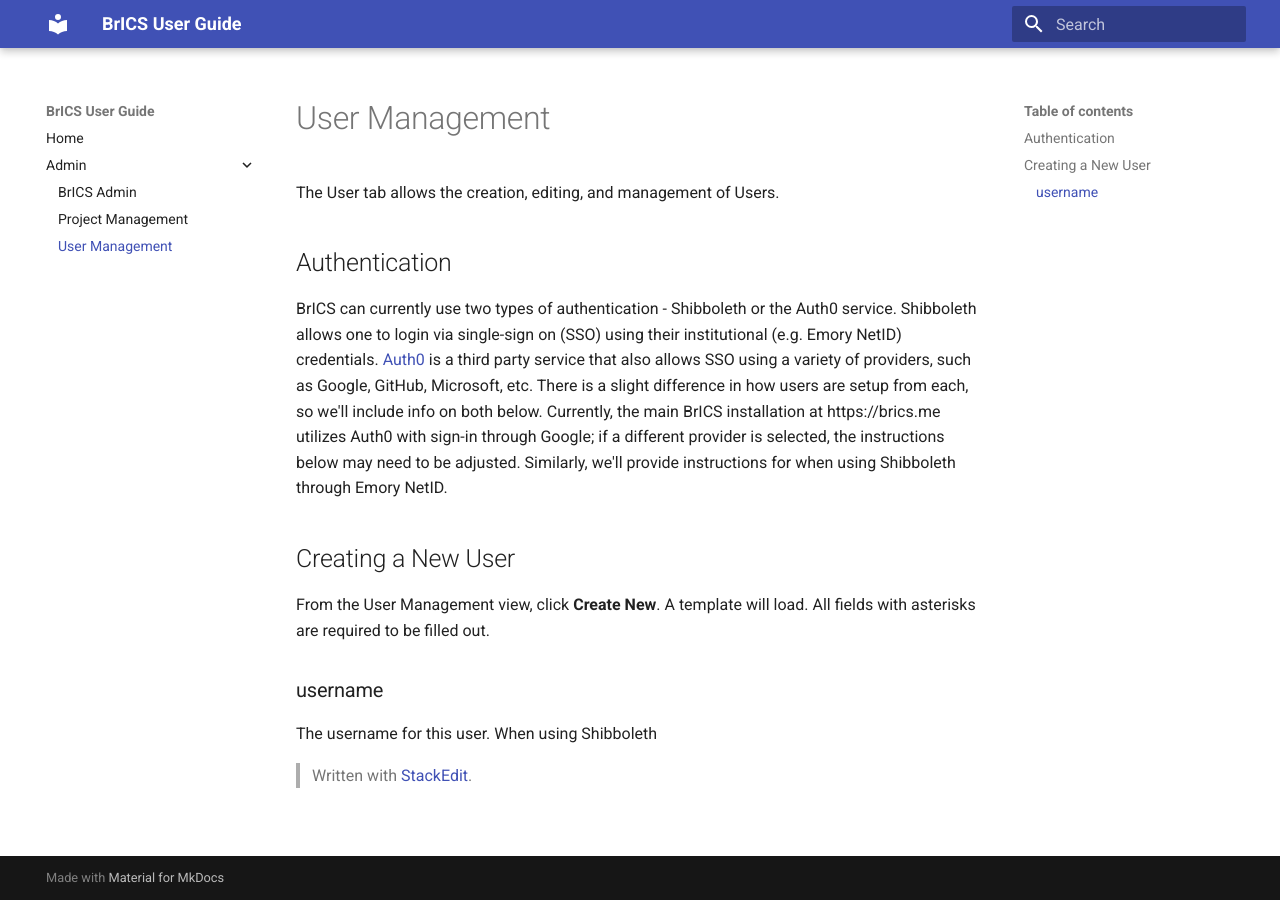
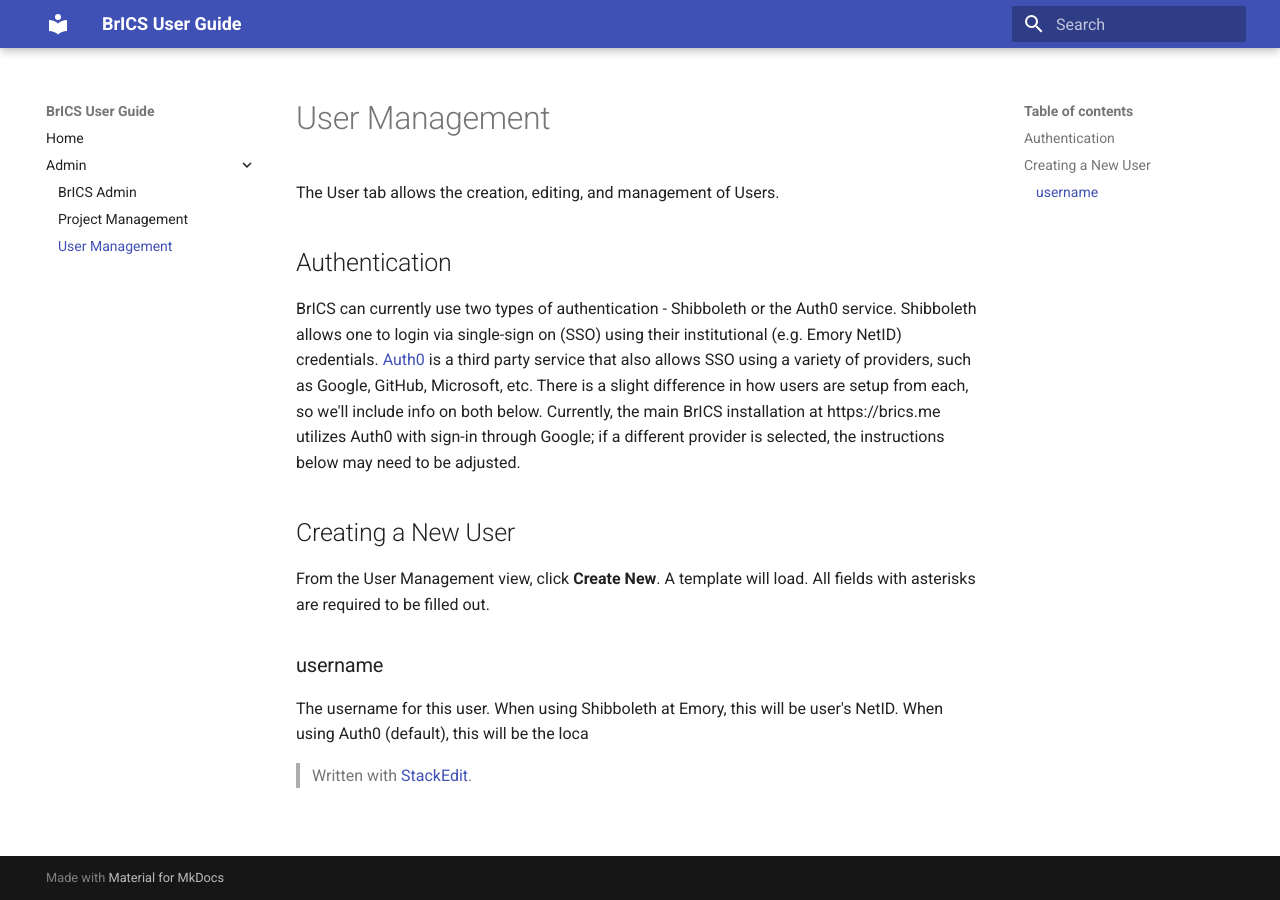
Before and after one commit to BrainImaging/brics-docs, an MkDocs documentation site: the page built from docs/admin/user.md, in a window 1280 px wide. Built offline with MkDocs 1.6.1 and Material for MkDocs 9.7.7, drawn with Linux system fonts in a browser that asks for light colours.

Commit message:
docs/admin/user.md updated from https://stackedit.io/

```diff
--- a/docs/admin/user.md
+++ b/docs/admin/user.md
@@ -4,13 +4,13 @@ The User tab allows the creation, editing, and management of Users.
 
 ## Authentication
 BrICS can currently use two types of authentication - Shibboleth or the Auth0 service. Shibboleth allows one to login via single-sign on (SSO) using their institutional (e.g. Emory NetID) credentials. [Auth0](https://auth0.com) is a third party service that also allows SSO using a variety of providers, such as Google, GitHub, Microsoft, etc. There is a slight difference in how users are setup from each, so we'll include info on both below.
-Currently, the main BrICS installation at https://brics.me utilizes Auth0 with sign-in through Google; if a different provider is selected, the instructions below may need to be adjusted. Similarly, we'll provide instructions for when using Shibboleth through Emory NetID.
+Currently, the main BrICS installation at https://brics.me utilizes Auth0 with sign-in through Google; if a different provider is selected, the instructions below may need to be adjusted.
 ## Creating a New User
 
 From the User Management view, click **Create New**. A template will load. All fields with asterisks are required to be filled out.
 ### username
-The username for this user. When using Shibboleth
+The username for this user. When using Shibboleth at Emory, this will be user's NetID. When using Auth0 (default), this will be the loca
 > Written with [StackEdit](https://stackedit.io/).
 <!--stackedit_data:
-eyJoaXN0b3J5IjpbMTU1Njc1NDUxOSwxMTM4Njg0MTcwXX0=
+eyJoaXN0b3J5IjpbLTU4OTUyMTIyOCwxMTM4Njg0MTcwXX0=
 -->
```
